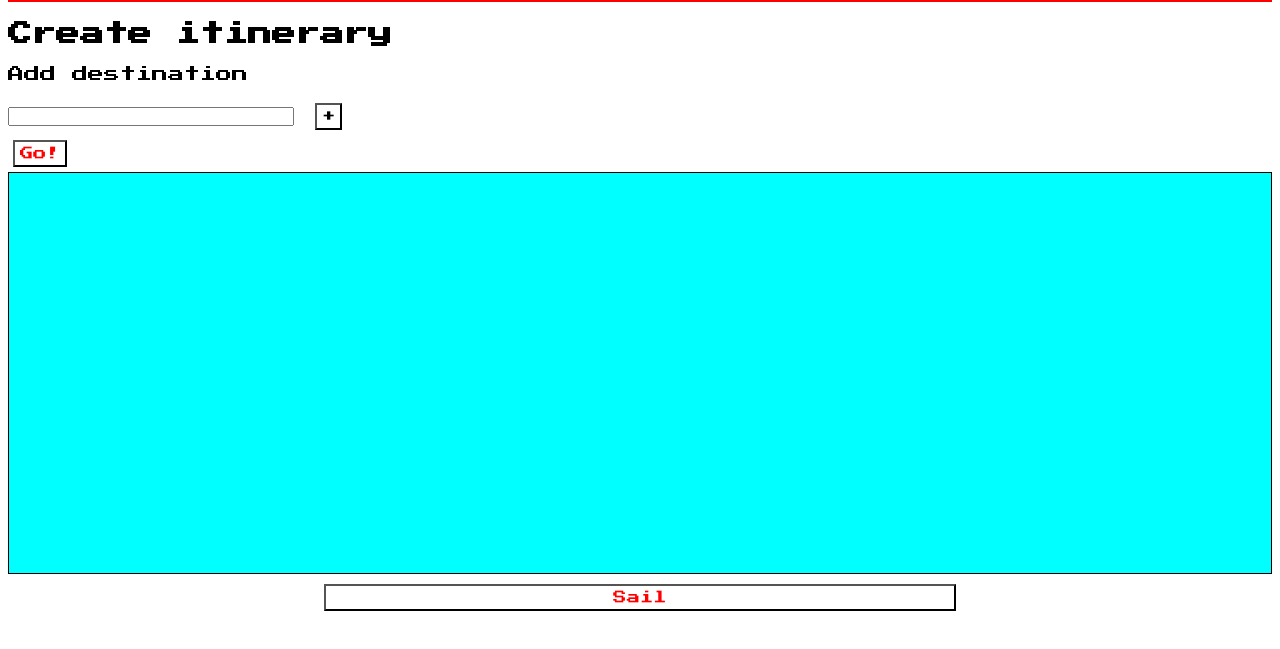
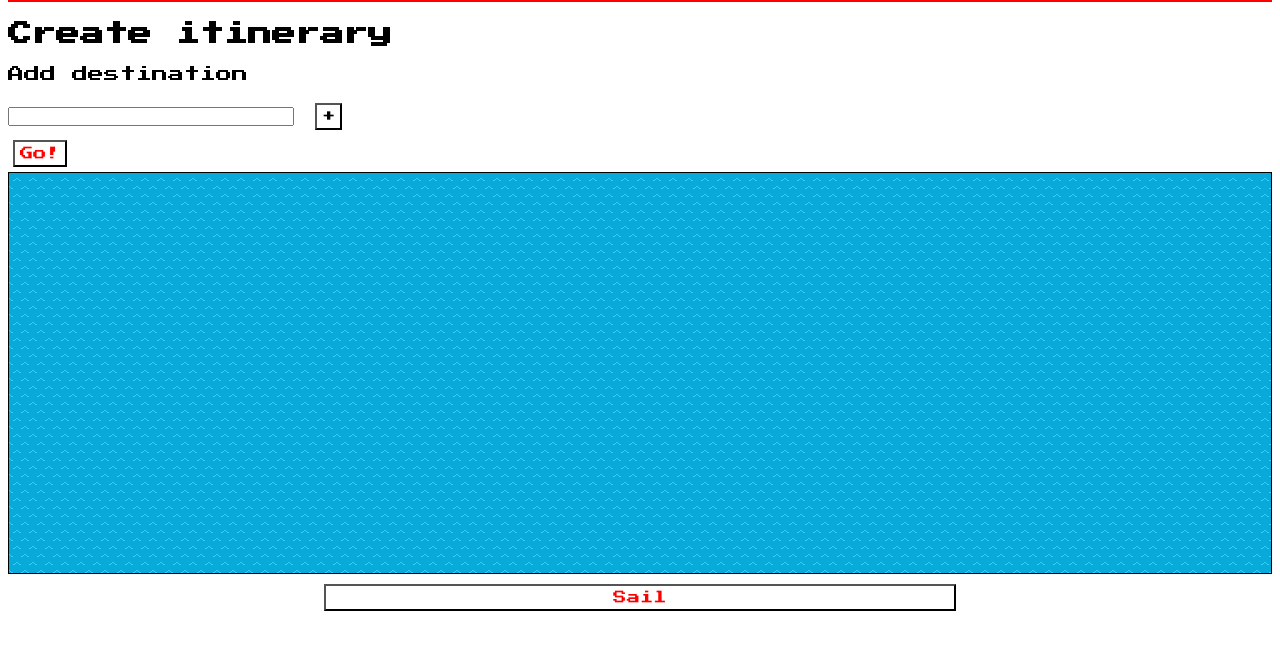
Before and after one commit to greenchul/cruise-ships, a website: page index.html in a window 1280 px wide. Shown: the part 75-724 px from the top of the page. Drawn offline with Linux system fonts and the light colour scheme; a web font is replaced by a local one.

Commit message:
fixed background

```diff
--- a/index.html
+++ b/index.html
@@ -50,8 +50,7 @@
       const port1Input = document.getElementById("port1");
       const addPort = document.getElementById("add-port");
       const portButton = document.getElementById("port-button");
-      const map = document.getElementById("map");
-      map.style.backgroundImage = "url('images/water01.png')";
+
       let controller;
       let port1;
       let itinerary;
```
